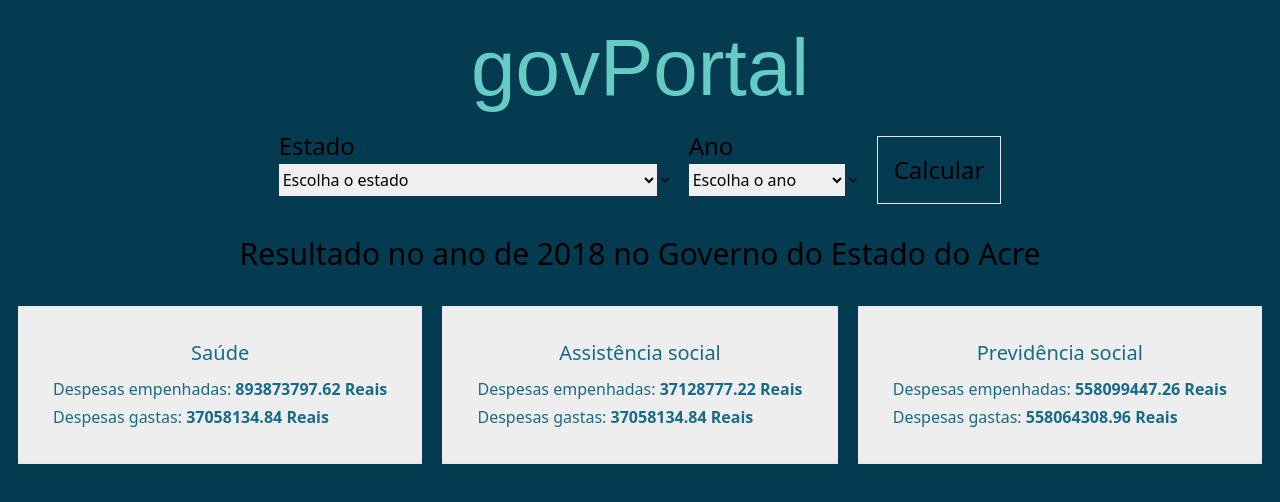
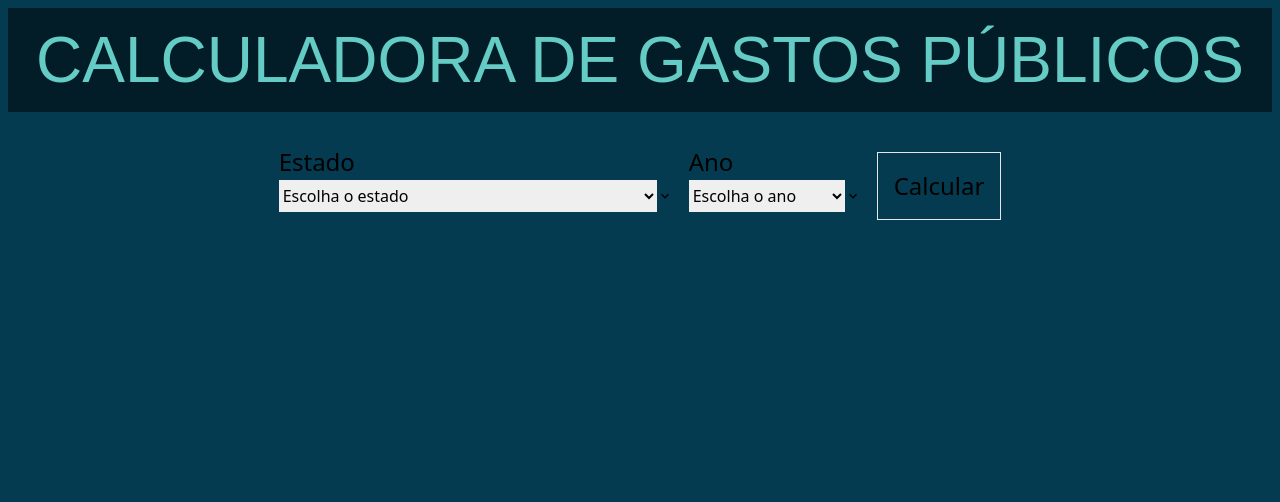
Before and after one commit to brunom764/govPortal, a Next.js app: page / in a window 1280 px wide. Shown: the top 502 px of the page. Built offline with nearby package versions, Linux system fonts and the light colour scheme.

Commit message:
style: improve layout

```diff
--- a/src/components/Results/index.tsx
+++ b/src/components/Results/index.tsx
@@ -10,37 +10,46 @@
         return values.filter((value) => value.state === targetState && value.year === targetYear);
       }
     const filteredResults:ValuesType[] = filterValues(values, data.state, data.year)
+    const numeroFormatado = (num: any) => {
+        return num.toLocaleString('pt-BR', {
+       minimumFractionDigits: 2,
+       maximumFractionDigits: 2,
+     });
+   }
 
     return (
         <Box>
-        <h1 className="text-center py-8 text-3xl">Resultado no ano de {data.year} no {data.state}</h1>
+        <h1 className="text-center py-16 text-3xl">Resultado no ano de {data.year} no {data.state}</h1>
         <Flex justify="space-around" wrap="wrap">
         <Box borderWidth={1} p={32} m={2} backgroundColor="#EEEEEE">
             <Text color="#176B87" as="h2" className="text-center pb-2 text-xl">Saúde</Text>
-                <Text as="p" color="#176B87" p={2}>
-                Despesas empenhadas: <b>{filteredResults[0]?.data[0].expanseCommitted.toFixed(2) || 0} Reais</b>
+                <Text as="p" color="#176B87" py={2}>
+                Despesas empenhadas: <b>R$ {numeroFormatado(filteredResults[0]?.data[0].expanseCommitted) || 0}</b>
                 </Text>
-                <Text as="p" color="#176B87" p={2}>
-                Despesas gastas: <b>{filteredResults[0]?.data[1].expensePaid.toFixed(2) || 0} Reais</b>
+                <Text as="p" color="#176B87" py={2}>
+                Despesas pagas: <b>R$ {numeroFormatado(filteredResults[0]?.data[0].expensePaid) || 0}</b>
                 </Text>
             </Box>
             <Box borderWidth={1} p={32} m={2} backgroundColor="#EEEEEE">
                 <Text color="#176B87" as="h2" className="text-center pb-2 text-xl">Assistência social</Text>
-                <Text as="p" color="#176B87" p={2}>
-                    Despesas empenhadas: <b>{filteredResults[0]?.data[1].expanseCommitted.toFixed(2) || 0} Reais</b>
+                <Text as="p" color="#176B87" px={8} py={2}>
+                    Despesas empenhadas:
+                    <b> R$ {numeroFormatado(filteredResults[0]?.data[1].expanseCommitted) || 0}</b>
                 </Text>
-                <Text as="p" color="#176B87" p={2}>
-                    Despesas gastas: <b>{filteredResults[0]?.data[1].expensePaid.toFixed(2) || 0} Reais</b>
+                <Text as="p" color="#176B87" px={8} py={2}>
+                    Despesas pagas:
+                    <b> R$ {numeroFormatado(filteredResults[0]?.data[1].expensePaid) || 0}</b>
                     </Text>
             </Box>
             <Box borderWidth={1} p={32} m={2}  backgroundColor="#EEEEEE">
             <Text color="#176B87" as="h2" className="text-center pb-2 text-xl">Previdência social</Text>
-                <Text as="p" color="#176B87" p={2}>
-                Despesas empenhadas: <b>{filteredResults[0]?.data[2].expanseCommitted.toFixed(2) || 0} Reais</b>
+                <Text as="p" color="#176B87" px={4} py={2}>
+                Despesas empenhadas:
+                <b> R$ {numeroFormatado(filteredResults[0]?.data[2].expanseCommitted) || 0}</b>
                     </Text>
-                <Text as="p" color="#176B87" p={2}>
-                Despesas gastas: <b>{filteredResults[0]?.data[2].expensePaid.toFixed(2) || 0} Reais</b>
-
+                <Text as="p" color="#176B87" px={4} py={2}>
+                Despesas pagas:
+                <b> R$ {numeroFormatado(filteredResults[0]?.data[2].expensePaid) || 0}</b>
                     </Text>
             </Box>
         </Flex>
--- a/src/components/calculatorForm/index.tsx
+++ b/src/components/calculatorForm/index.tsx
@@ -4,6 +4,7 @@
 import schema from "./schema";
 import { States, Years } from "@/utils/enums";
 import Result from "../Results";
+import { useState } from "react";
 
 export type FormValues = {
     state: States | string;
@@ -15,6 +16,7 @@
   {onSubmitSuccessfully: (data: FormValues) => void,
     dataInfo: FormValues,
     setDataInfo: (data: FormValues) => void}){
+    const [isVisible, setIsVisible] = useState(false);
     const {
         register,
         handleSubmit,
@@ -26,6 +28,7 @@
       async function onSubmit(data: FormValues) {
         try {
           onSubmitSuccessfully(data);
+          setIsVisible(true);
         } catch (error) {
           setError("root", { message: (error as Error).message });
         }
@@ -33,7 +36,7 @@
 
     return (
       <>
-        <form onSubmit={handleSubmit(onSubmit)} className="flex justify-center flex-wrap">
+        <form onSubmit={handleSubmit(onSubmit)} className="flex justify-center flex-wrap py-8">
             <FormControl isInvalid={!!errors.state} mb={8} mx={16}>
               <FormLabel fontSize="1.5rem">Estado</FormLabel>
               <Select placeholder="Escolha o estado"  className="text-black" h={32} {...register("state")}>
@@ -68,7 +71,7 @@
               Calcular
             </Button>
         </form>
-        <Result data={dataInfo} />
+        {isVisible && <Result data={dataInfo} />}
       </>
     )
 }
--- a/src/pages/index.tsx
+++ b/src/pages/index.tsx
@@ -17,8 +17,9 @@
 
   return (
     <Box minH="100vh" backgroundColor="#053B50" p={8}>
-      <Heading fontSize="5rem" color="#64CCC5" className='text-center' fontFamily="sans-serif">
-        govPortal
+      <Heading fontSize="4rem" color="#64CCC5" className='text-center bg-black bg-opacity-50'
+       fontFamily="sans-serif" py={4}>
+        CALCULADORA DE GASTOS PÚBLICOS
       </Heading>
       <CalculatorForm onSubmitSuccessfully={onSubmitSuccessfully} dataInfo={dataInfo} setDataInfo={setDataInfo} />
     </Box>
```
